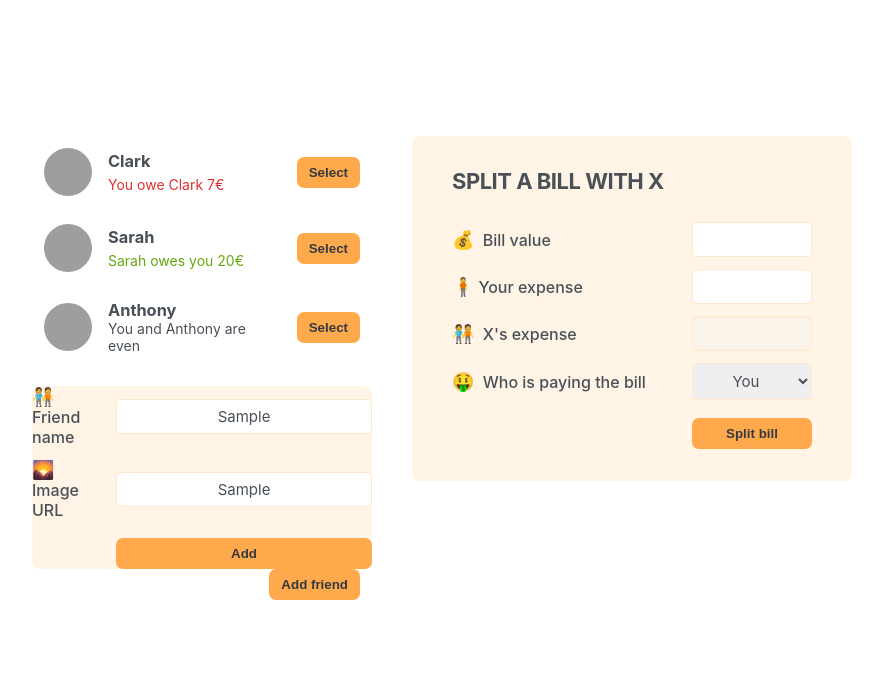
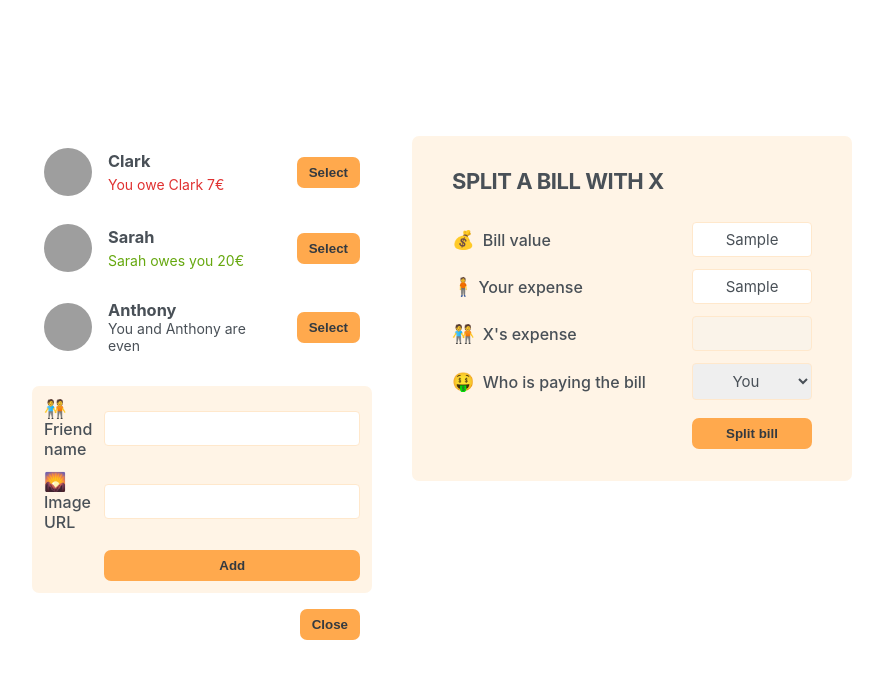
Before and after one commit to abir2907/eat-n-split, a React (Create React App) app: page / in a window 1280 px wide. Both pictures are taken after typing "Sample", "Sample" into the empty fields and a click on the button "Add friend". Shown: the top 678 px of the page, without its empty margins (198-1081 px from the left). Built offline with nearby package versions, Linux system fonts and the light colour scheme; grey boxes are pictures that could not be loaded.

Commit message:
Enable AddFriend button to show AddFriendForm

```diff
--- a/src/App.js
+++ b/src/App.js
@@ -1,3 +1,5 @@
+import { useState } from "react";
+
 const initialFriends = [
   {
     id: 118836,
@@ -20,12 +22,20 @@
 ];
 
 export default function App() {
+  const [showAddFriend, setShowAddFriend] = useState(false);
+
+  function handleShowAddFriend() {
+    setShowAddFriend((show) => !show);
+  }
+
   return (
     <div className="app">
       <div className="sidebar">
         <FriendsList />
-        <FormAddFriend />
-        <Button>Add friend</Button>
+        {showAddFriend && <FormAddFriend />}
+        <Button onClick={handleShowAddFriend}>
+          {showAddFriend ? "Close" : "Add friend"}
+        </Button>
       </div>
 
       <FormSplitBill />
@@ -68,13 +78,17 @@
   );
 }
 
-function Button({ children }) {
-  return <button className="button">{children}</button>;
+function Button({ children, onClick }) {
+  return (
+    <button className="button" onClick={onClick}>
+      {children}
+    </button>
+  );
 }
 
 function FormAddFriend() {
   return (
-    <form className="form-add-frined">
+    <form className="form-add-friend">
       <label>🧑‍🤝‍🧑 Friend name</label>
       <input type="text" />
 
```
